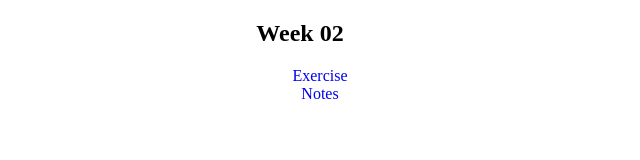
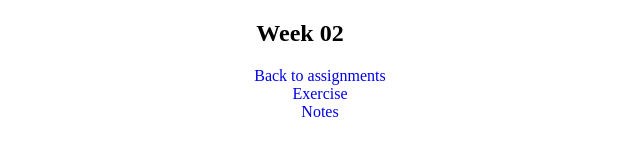
Before and after one commit to Mask22446/mask22446.github.io, a plain HTML site: page week2/index.html in a window 1280 px wide. Shown: the whole page, without its empty margins (340-980 px from the left). Drawn offline with Linux system fonts and the light colour scheme.

Commit message:
Content added

```diff
--- a/week2/index.html
+++ b/week2/index.html
@@ -10,6 +10,7 @@
 <body>
     <h2 class="head">Week 02</h2>
     <ul>
+        <li><a href="../index.html">Back to assignments</a></li>
         <li>
             <a href="./exercise.html">Exercise</a>
         </li>
```
